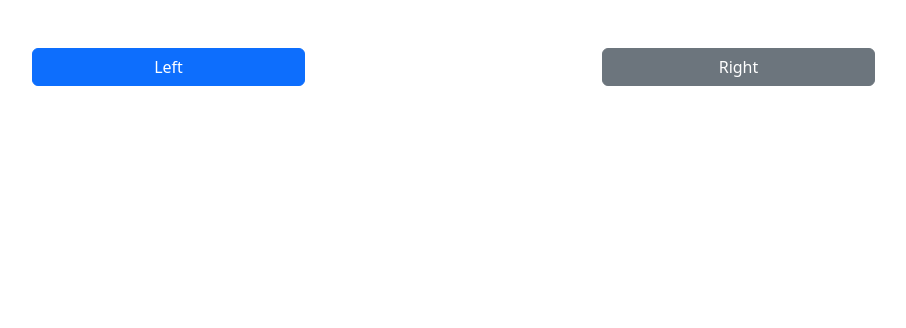
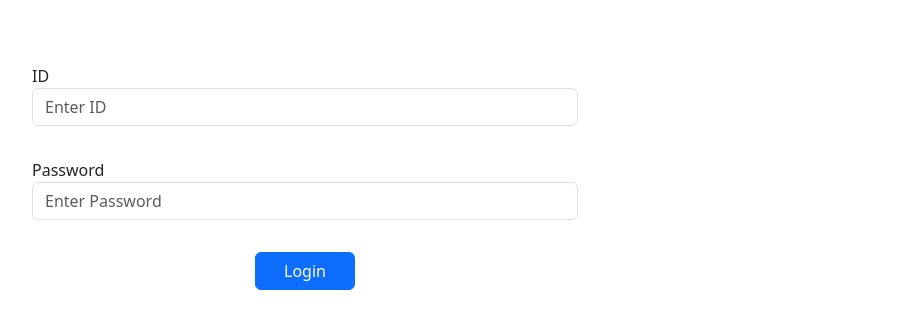
Before and after one commit to Jo00ow-1/DC-Asset-Manager, a website: page public/index.html in a window 1280 px wide. Shown: the whole page, without its empty margins (50-956 px from the left). Drawn offline with nearby package versions, Linux system fonts and the light colour scheme.

Commit message:
Implement login redirect and dashboard

```diff
--- a/package.json
+++ b/package.json
@@ -11,6 +11,7 @@
   "license": "ISC",
   "type": "commonjs",
   "dependencies": {
-    "express": "^5.2.1"
+    "express": "^5.2.1",
+    "express-session": "^1.19.0"
   }
 }
--- a/public/index.html
+++ b/public/index.html
@@ -8,17 +8,32 @@
 </head>
 <body>
     <div class="container mt-5">
-
         <div class="row">
             <div class="col-md-6">
-                <button class="btn btn-primary w-50">
-                    Left
-                </button>
-            </div>
-            <div class="col-md-6">
-                <button class="btn btn-secondary w-50">
-                    Right
-                </button>
+                <form method="POST" action="/login">
+                    <label class="mt-3">
+                        ID
+                    </label>
+                    <input
+                        name="id"
+                        type="text"
+                        class="form-control mb-3"
+                        placeholder="Enter ID">
+                    <label class="mt-3">
+                        Password
+                    </label>
+
+                    <input
+                        name="password"
+                        type="password"
+                        class="form-control mb-3"
+                        placeholder="Enter Password">
+                    <div class="text-center mt-3">
+                        <button class="btn btn-primary mt-3" style="width: 100px;">
+                            Login
+                        </button>
+                    </div>
+                </form>
             </div>
 
         </div>
```
Also changed, not shown: public/dashboard.html (added, +16 -0 lines), server.js (+13 -0 lines), 1 other file.
